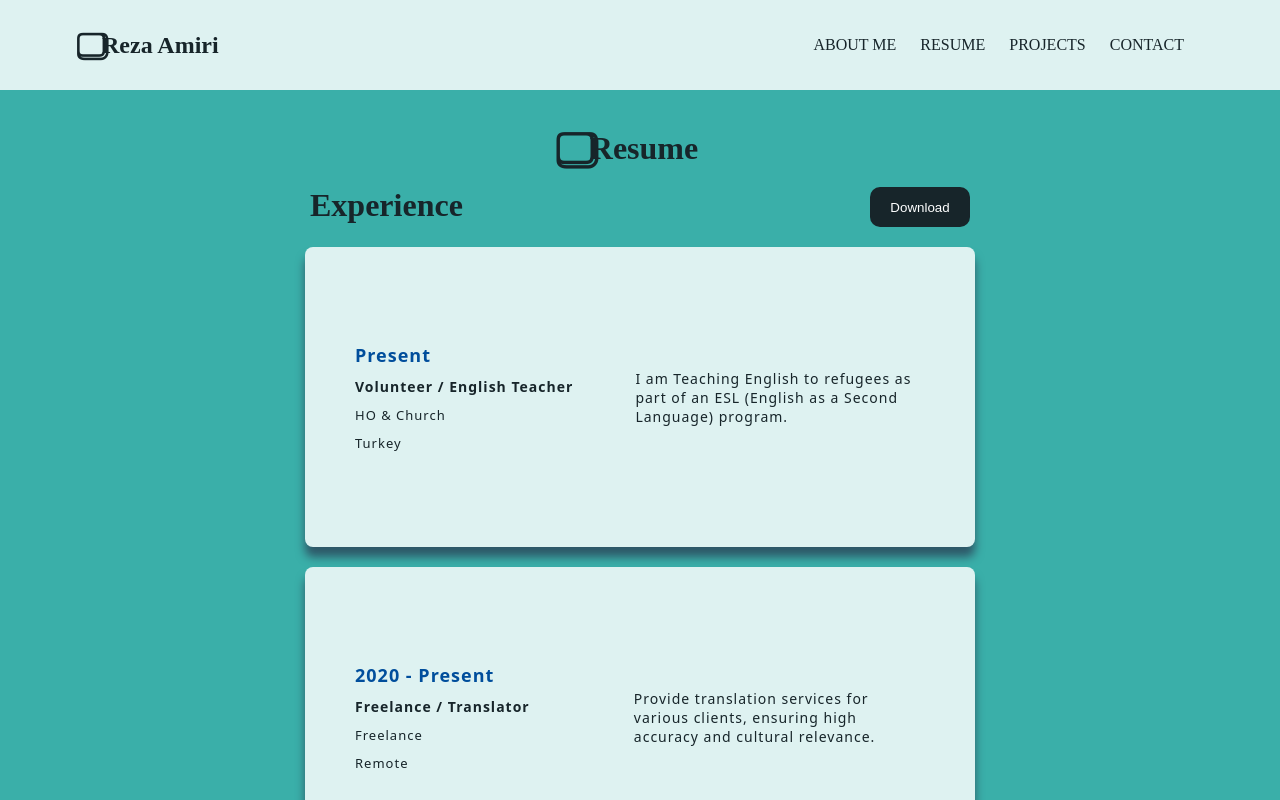
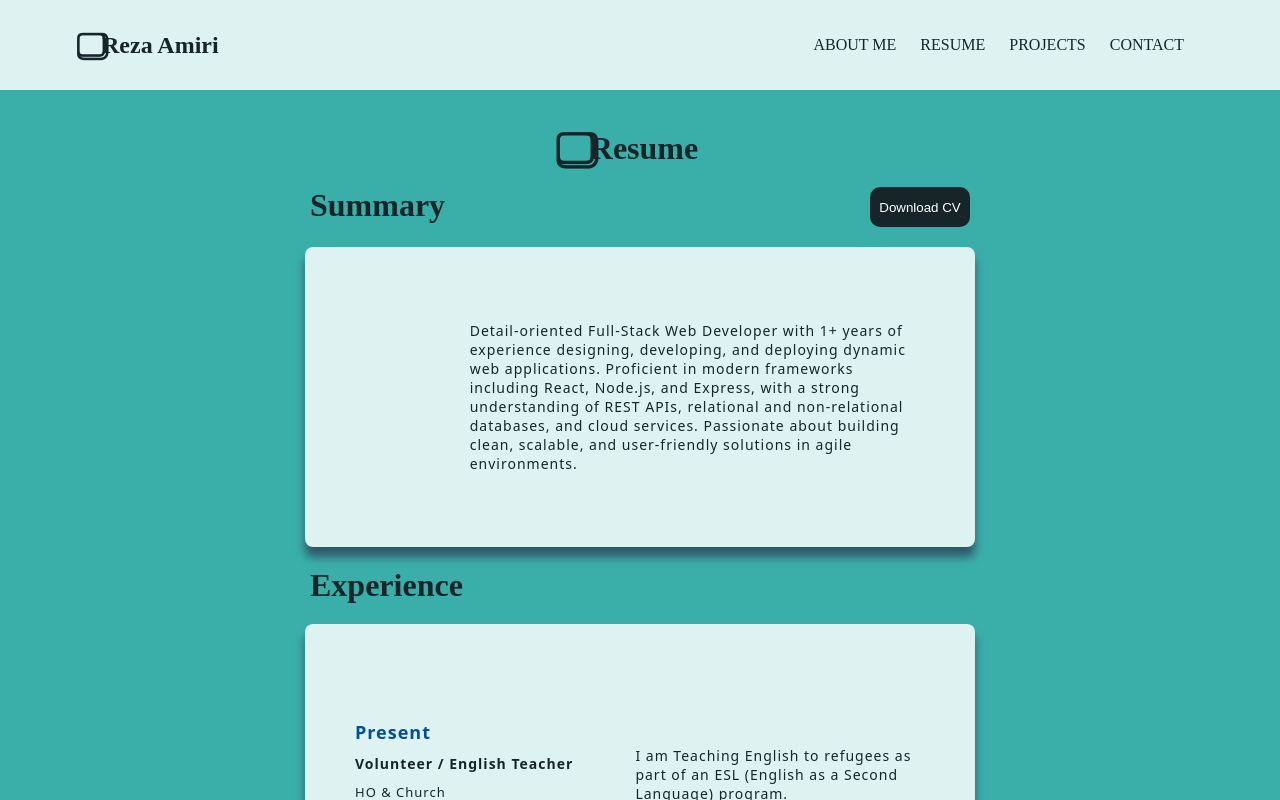
Before and after one commit to Reza-amiri10/Reza-Amiri, a React (Create React App) app: page /resume in a window 1280 px wide. Shown: the top 800 px of the page. Built offline with nearby package versions, Linux system fonts and the light colour scheme.

Commit message:
add summary to th ResumePage

```diff
--- a/src/pages/ResumePage.jsx
+++ b/src/pages/ResumePage.jsx
@@ -9,10 +9,14 @@ export default function ResumePage() {
       <div>
         <h1> ⃣ Resume</h1>
       </div>
+      <div className="all-resume-titles"><h1>Summary</h1><button>Download CV</button></div>
+      <ResumeWhiteCard
+        expText="Detail-oriented Full-Stack Web Developer with 1+ years of experience designing, developing, and deploying dynamic web applications. Proficient in modern frameworks including React, Node.js, and Express, with a strong understanding of REST APIs, relational and non-relational databases, and cloud services. Passionate about building clean, scalable, and user-friendly solutions in agile environments."
+      />
 
       <div className="all-resume-titles">
         <h1>Experience</h1>
-        <button>Download</button>
+
       </div>
 
       <ResumeWhiteCard
@@ -77,6 +81,13 @@ Oversaw procurement, budgeting, and scheduling, resulting in successful on-time
         cLocation="Turkey"
         expText=" Three weeks Leadership English Teaching  (LET) camp organized and supported by Americancouncil and US Department of State."
       />
+            <ResumeWhiteCard
+        jYear="2024 - Present"
+        jPosition="RFI"
+        cName=""
+        cLocation="Turkey-Online"
+        expText=""
+      />
       <div className="all-resume-titles">
         <h1>Skills</h1>
       </div>
```
